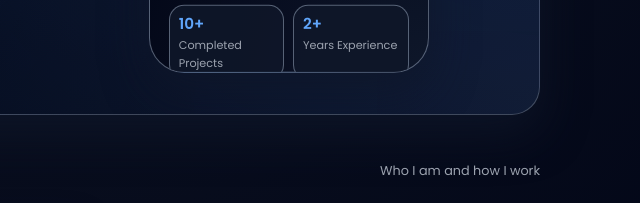
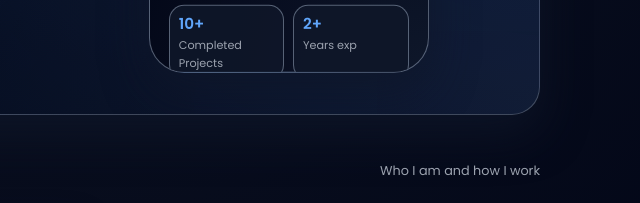
Before and after one commit to AbdullahRiyasat/personal, a plain HTML site: page index.html in a window 1280 px wide. Shown: the part 478-681 px from the top of the page, 640-1280 px from the left. Drawn offline with Linux system fonts and the light colour scheme.

Commit message:
Update portfolio content

```diff
--- a/index.html
+++ b/index.html
@@ -996,7 +996,7 @@
               </div>
               <div class="stat-card">
                 <div class="stat-value">2+</div>
-                <div class="stat-label">Years Experience</div>
+                <div class="stat-label">Years exp</div>
               </div>
             </div>
             <div class="status-badge">
```
